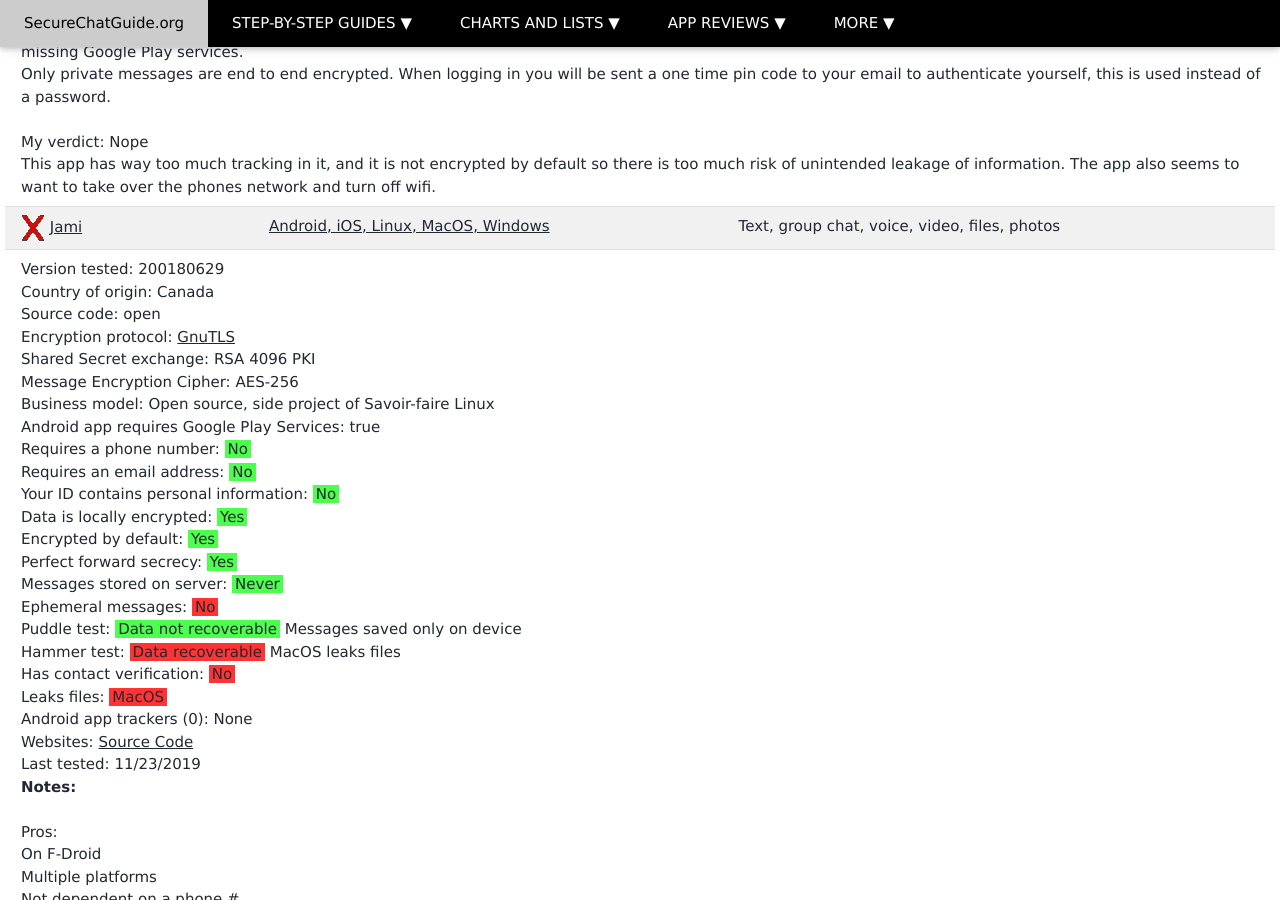
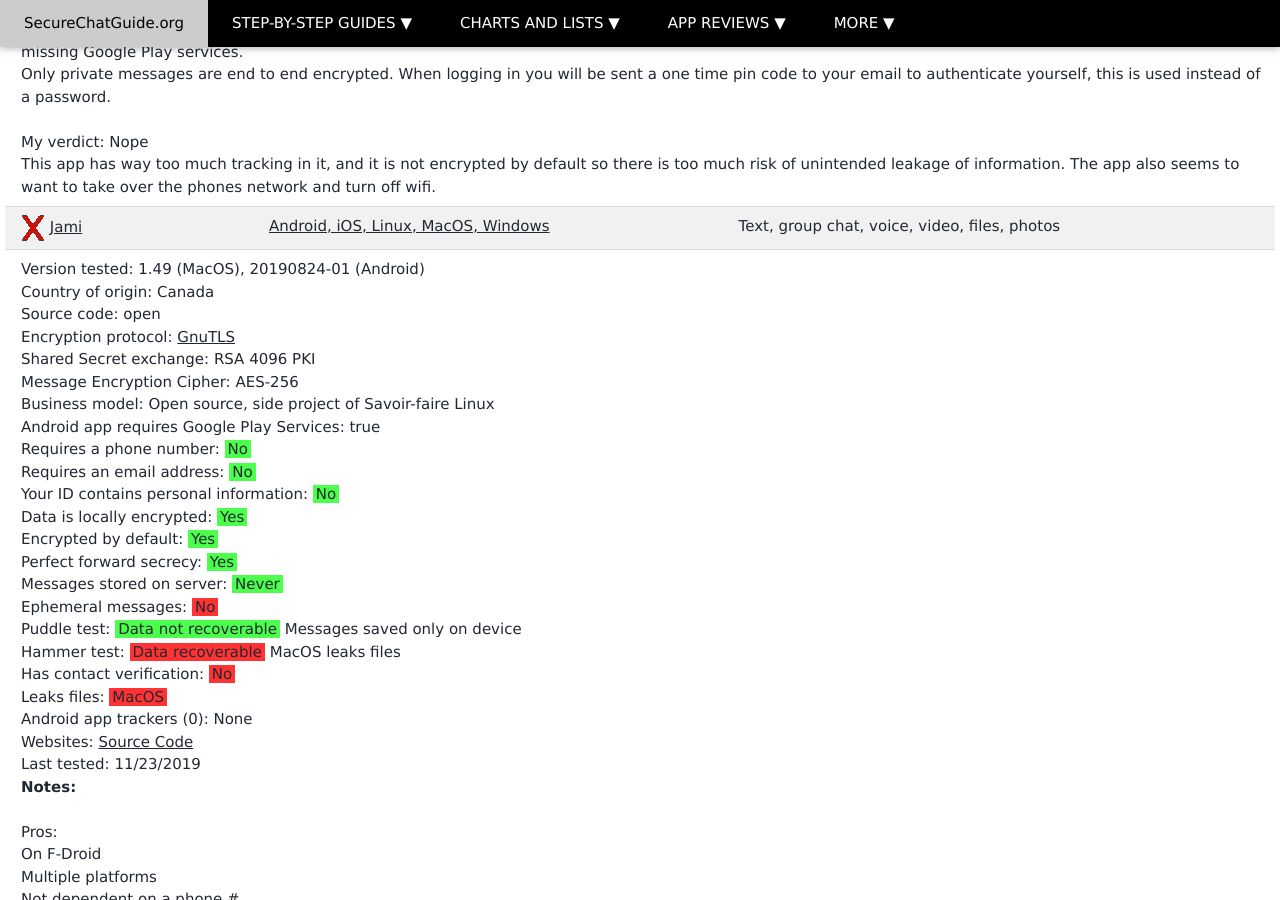
Before and after one commit to Perelandra0x309/secure-im, a Jekyll site: the page built from p2papps.md, in a window 1280 px wide and 900 px high, scrolled down 7752 px. Built offline with Jekyll 4.4.1, drawn with Linux system fonts in a browser that asks for light colours.

Commit message:
Update Jami version tested

```diff
--- a/_data/applications.yml
+++ b/_data/applications.yml
@@ -351,7 +351,7 @@
   exodus_privacy_trackers_description: None
   websites: <a href="https://github.com/savoirfairelinux/">Source Code</a>
   notes_file: jami_notes.html
-  version_tested: 200180629
+  version_tested: 1.49 (MacOS), 20190824-01 (Android)
   last_update: 11/23/2019
 
 - name: kripter
```
